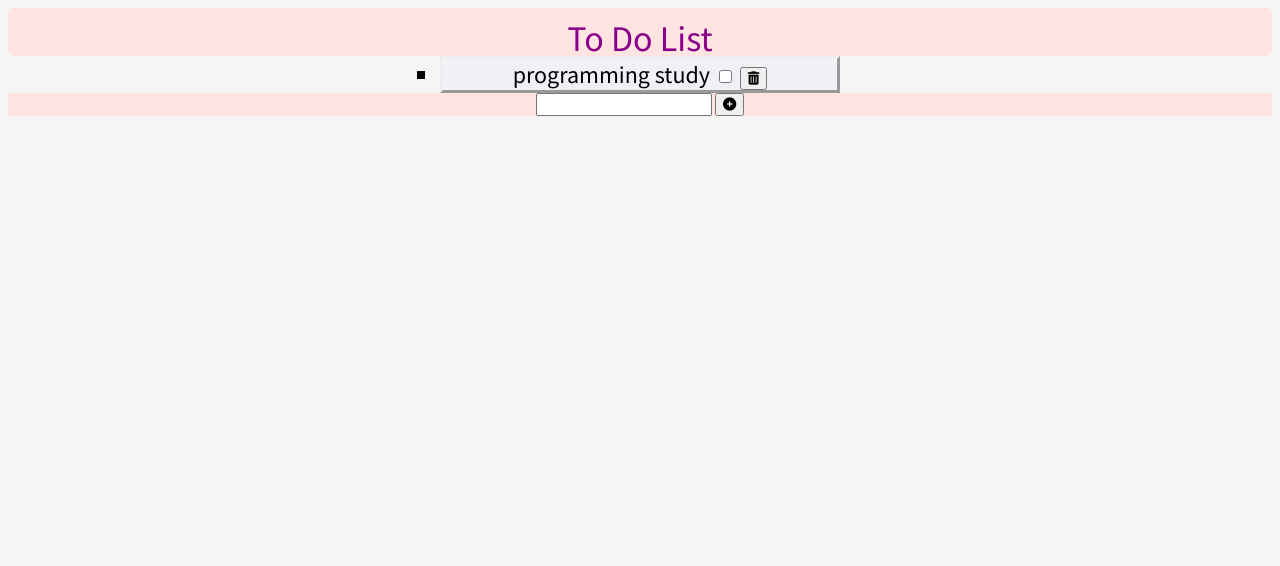
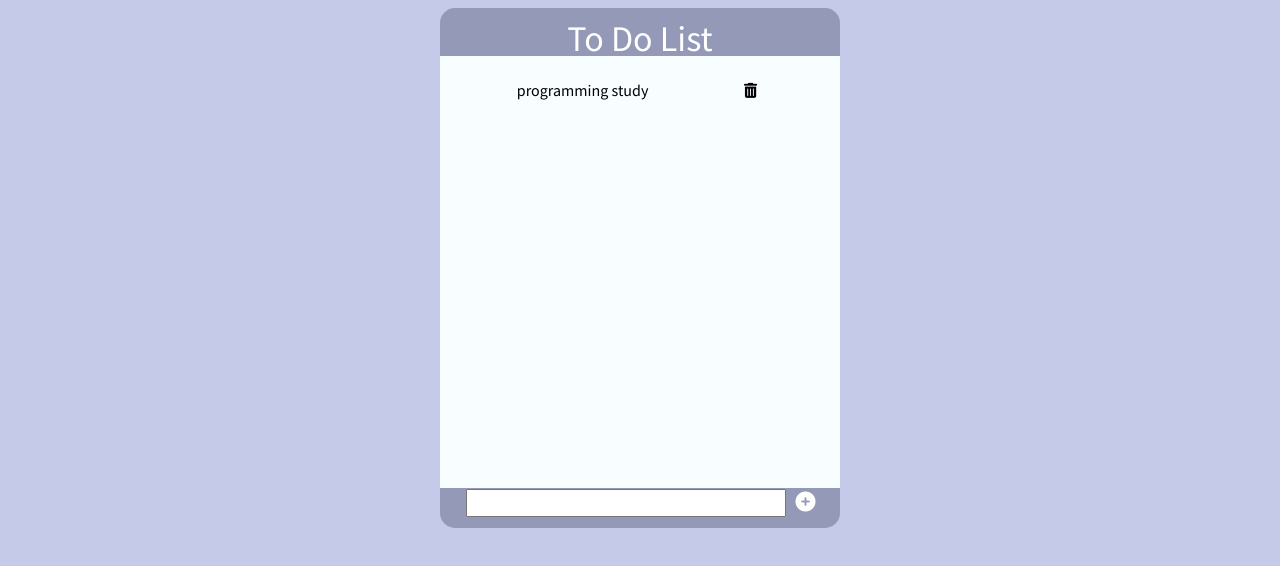
Before and after one commit to ksubin98/browser_st, a plain HTML site: page todo_list/index.html in a window 1280 px wide. Drawn offline with Linux system fonts and the light colour scheme.

Commit message:
update style

```diff
--- a/todo_list/index.html
+++ b/todo_list/index.html
@@ -18,12 +18,10 @@
 <body>
     <section class="list">
         <header class="todo">To Do List</header>
-
         <ul class="item_list">
             <li class="todolist">
                 <div class="item">
                     <span class="name">programming study</span>
-                    <input type="checkbox" class="check">
                     <button class="delete"><i class="fa-solid fa-trash-can"></i></button>
                 </div>
             </li>
--- a/todo_list/styles.css
+++ b/todo_list/styles.css
@@ -7,39 +7,84 @@ ul {
   padding: 0;
 }
 
+button {
+  outline: none;
+  background: transparent;
+  border: none;
+  cursor: pointer;
+}
+
 body {
-  background-color: #f5f5f5;
+  background-color: #c5cae9;
   text-align: center;
 }
 
+.list {
+  width: 400px;
+  margin: auto;
+  background-color: #f8fdff;
+  border-radius: 25px;
+}
+
 .todo {
+  background-color: #9499b7;
   height: 48px;
   padding: 8px;
-  background: #ffe4e1;
-  color: #8b008b;
   font-size: 36px;
-  border-radius: 5px;
+  color: white;
+  border-radius: 15px 15px 0 0;
 }
 
 .item_list {
-  width: 400px;
-  list-style: square;
-  font-size: 24px;
-  align-items: center;
-  margin: auto;
-  background-color: #f1f0f7;
-  border-radius: 20px;
+  overflow-y: auto;
+  height: 400px;
 }
 
 .item {
-  border-style: outset;
-  justify-content: space-between;
+  display: flex;
+  justify-content: space-around;
+  padding: 8px 32px;
+}
+
+.delete {
+  font-size: 15px;
+}
+
+.delete,
+.doadd {
+  transition: all 300ms ease-in;
+}
+
+.delete:hover {
+  color: #e7b9ff;
+  transform: scale(1.1);
 }
 
 .add {
-  background-color: #ffe4e1;
+  height: 40px;
+  background-color: #9499b7;
+  border-radius: 0 0 15px 15px;
 }
 
 .listadd {
-  size: 40;
+  display: inline;
+  justify-content: center;
+  width: 80%;
+  height: 28px;
+  font-size: 18px;
+  padding: 0 16px;
 }
+
+.doadd {
+  width: 24px;
+  height: 24px;
+  font-size: 20px;
+  border-radius: 50%;
+  background-color: #9499b7;
+  color: white;
+}
+
+.doadd:hover {
+  color: #e7b9ff;
+  transform: scale(1.1);
+}
```
